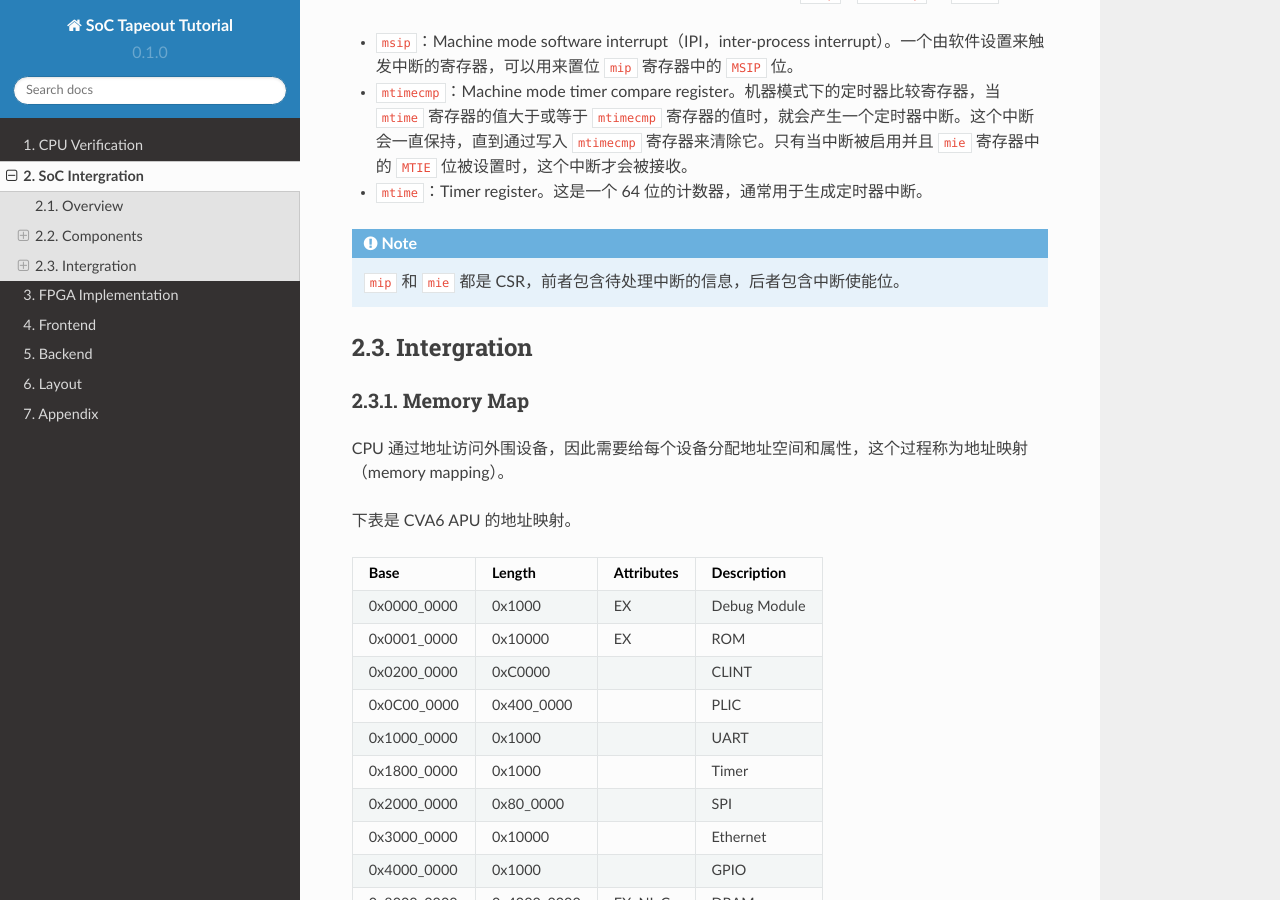
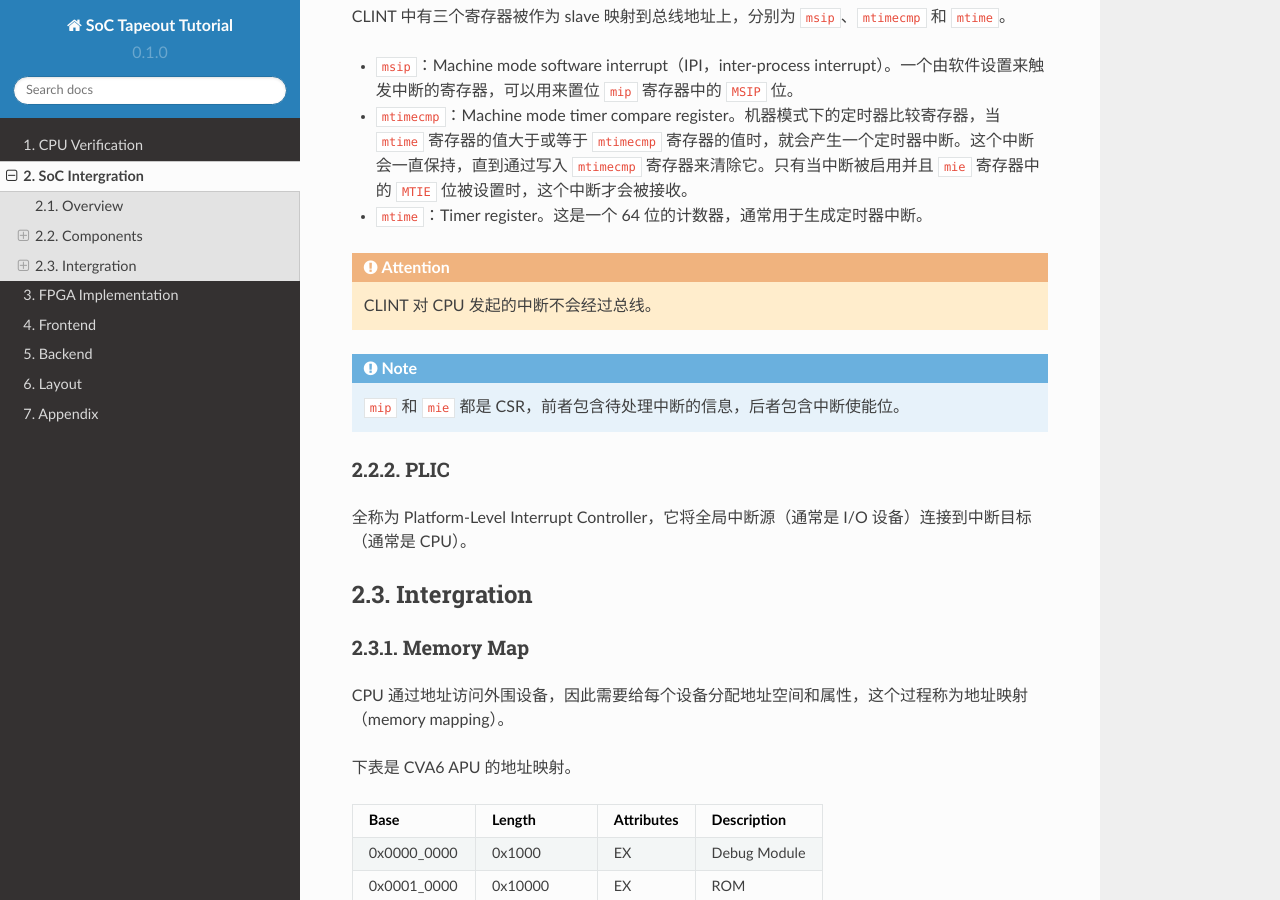
Before and after one commit to Siris-Li/SoC-Tapeout-Tutorial, a Sphinx documentation site: the page built from docs/source/intergration.rst, in a window 1280 px wide and 900 px high, scrolled down 809 px. Built offline with Sphinx 7.4.7 and the Read the Docs theme 2.0.0, drawn with Linux system fonts in a browser that asks for light colours.

Commit message:
Update intergration.rst

```diff
--- a/docs/source/intergration.rst
+++ b/docs/source/intergration.rst
@@ -29,10 +29,18 @@ CLINT 中有三个寄存器被作为 slave 映射到总线地址上，分别为
 - ``mtimecmp``：Machine mode timer compare register。机器模式下的定时器比较寄存器，当 ``mtime`` 寄存器的值大于或等于 ``mtimecmp`` 寄存器的值时，就会产生一个定时器中断。这个中断会一直保持，直到通过写入 ``mtimecmp`` 寄存器来清除它。只有当中断被启用并且 ``mie`` 寄存器中的 ``MTIE`` 位被设置时，这个中断才会被接收。
 - ``mtime``：Timer register。这是一个 64 位的计数器，通常用于生成定时器中断。
 
+.. attention::
+
+   CLINT 对 CPU 发起的中断不会经过总线。
+
 .. note::
 
    ``mip`` 和 ``mie`` 都是 CSR，前者包含待处理中断的信息，后者包含中断使能位。
 
+PLIC
+^^^^^^^^^^^^^^^^
+
+全称为 Platform-Level Interrupt Controller，它将全局中断源（通常是 I/O 设备）连接到中断目标（通常是 CPU）。
 
 
 Intergration
```
